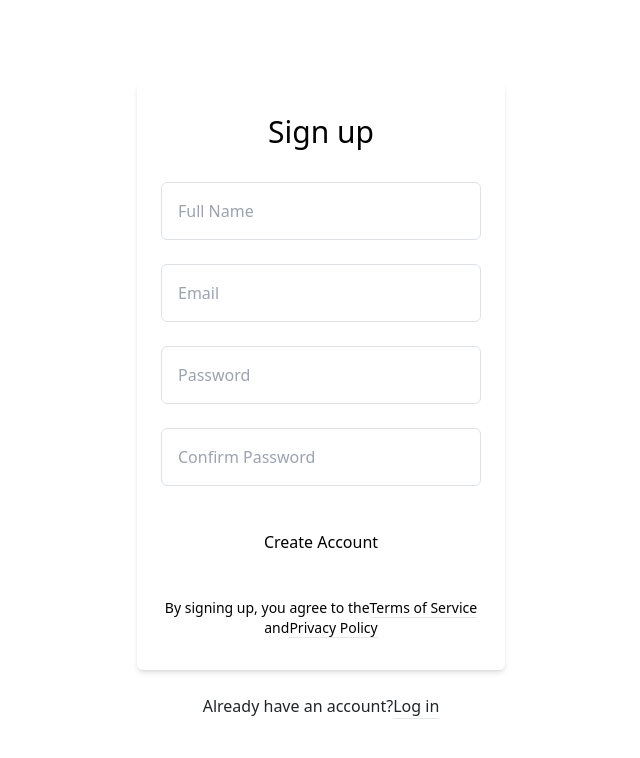
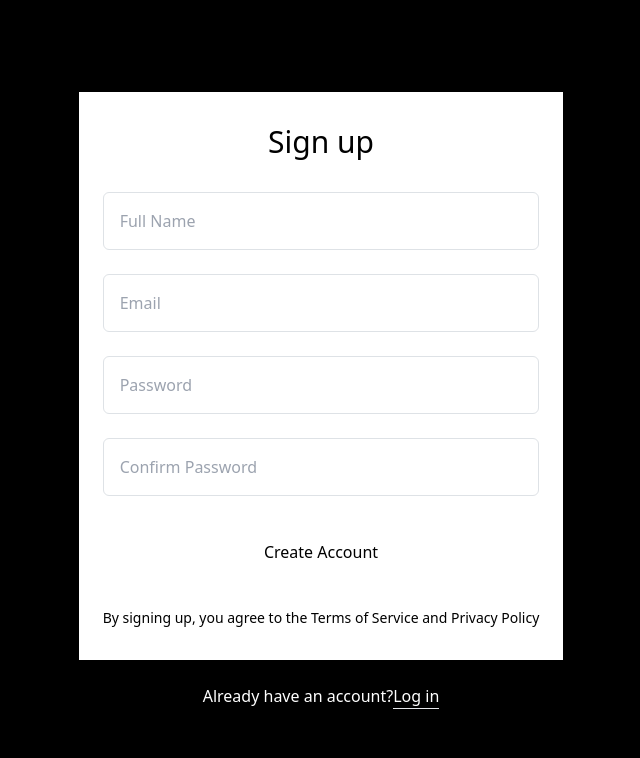
Before and after one commit to Sayo1305/newsapp, a React (Create React App) app: page / in a window 1280 px wide. Shown: the top 758 px of the page, without its empty margins (319-959 px from the left). Built offline with nearby package versions, Linux system fonts and the light colour scheme; a web font is replaced by a local one.

Commit message:
signup,login layout changed

```diff
--- a/src/components/Signup.jsx
+++ b/src/components/Signup.jsx
@@ -4,9 +4,9 @@ import { useNavigate } from 'react-router-dom'
 const Signup = () => {
   const navigator=useNavigate();
   return (
-<div class="bg-grey-lighter min-h-screen flex flex-col">
-            <div class="container max-w-sm mx-auto flex-1 flex flex-col items-center justify-center px-2">
-                <div class="bg-white px-6 py-8 rounded shadow-md text-black w-full">
+<div class="bg-black min-h-screen flex flex-col">
+            <div class=" mx-auto flex-1 flex flex-col items-center justify-center px-2">
+                <div class="bg-white px-6 py-8  text-black w-full">
                     <h1 class="mb-8 text-3xl text-center">Sign up</h1>
                     <input
                         type="text"
@@ -33,23 +33,18 @@ const Signup = () => {
 
                     <button
                         type="submit"
-                        class="w-full text-center py-3 rounded bg-green text-black hover:bg-green-dark focus:outline-none my-1" onclick={navigator('/login')}
+                        class="w-full text-center py-3 rounded bg-green text-black hover:bg-green focus:outline-none my-1" onclick={navigator('/login')}
                     >Create Account</button>
 
-                    <div class="text-center text-sm text-grey-dark mt-4">
-                        By signing up, you agree to the
-                        <a class="no-underline border-b border-grey-dark text-grey-dark" href="#">
-                            Terms of Service
-                        </a> and
-                        <a class="no-underline border-b border-grey-dark text-grey-dark" href="#">
-                            Privacy Policy
-                        </a>
+                    <div class="text-center text-sm text-black mt-4">
+                        By signing up, you agree to the  Terms of Service and  Privacy Policy
+
                     </div>
                 </div>
 
-                <div class="text-grey-dark mt-6">
+                <div class="text-white mt-6">
                     Already have an account?
-                    <button class="no-underline border-b border-blue text-blue" href="../login/">
+                    <button class="no-underline border-b border-blue text-white" href="../login/">
                         Log in
                     </button>
 
--- a/src/components/login.jsx
+++ b/src/components/login.jsx
@@ -4,22 +4,15 @@ const Login=()=>{
    const navigator=useNavigate();
 
    return(
-<div class="relative flex h-full w-full">
-  <div class="h-screen w-1/2 bg-black">
-    <div class="mx-auto flex h-full w-2/3 flex-col justify-center text-white xl:w-1/2">
-      <div>
-        <p class="text-2xl">Login|</p>
-        <p>please login to continue|</p>
+<div class="relative flex h-full w-full bg-blue-50">
+  <div class="h-screen w-screen bg-black">
+    <div class="mx-auto flex h-full w-full flex-col justify-center text-white xl:w-1/2">
+      <div className="text-5xl">
+        <p >Welcome to OMNI</p>
+
       </div>
-      <div class="my-6">
-        <button class="flex w-full justify-center rounded-3xl border-none bg-white p-1 text-black hover:bg-gray-200 sm:p-2"><img src="https://freesvg.org/img/1534129544.png" class="mr-2 w-6 object-fill" />Sign in with Google</button>
-      </div>
-      <div>
-        <fieldset class="border-t border-solid border-gray-600">
-          <legend class="mx-auto px-2 text-center text-sm">Or login via our secure system</legend>
-        </fieldset>
-      </div>
-      <div class="mt-10">
+
+      <div className="mt-20 ">
         <form>
           <div>
             <label class="mb-2.5 block font-extrabold" for="email">Email</label>
@@ -38,14 +31,14 @@ const Login=()=>{
             </div>
           </div>
           <div class="my-10">
-            <button  onclick={()=>{navigator("/home")}}class="w-full rounded-full bg-orange-600 p-5 hover:bg-orange-800">Login</button>
+            <button  onclick={()=>{navigator("/home")}} class="w-full rounded-full bg-orange-600 p-4 hover:bg-orange-800">Login</button>
           </div>
         </form>
       </div>
     </div>
   </div>
-  <div class="h-screen w-1/2 bg-blue-600">
-    <img src="https://images.pexels.com/photos/2523959/pexels-photo-2523959.jpeg" class="h-full w-full" />
+  <div class="h-screen w-screen bg-black">
+    {/* <img className="h-full w-full" /> */}
   </div>
 </div>
 )
```
